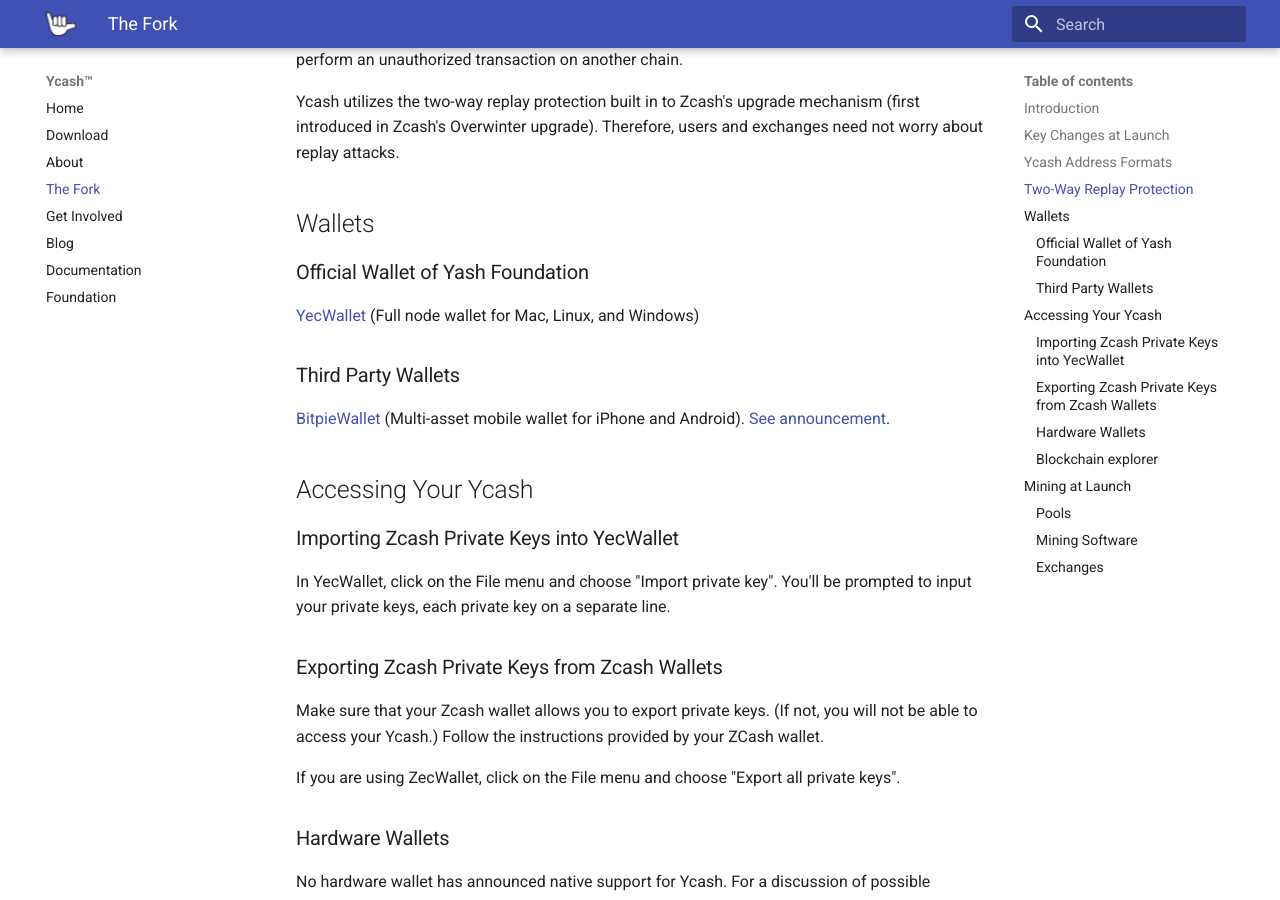
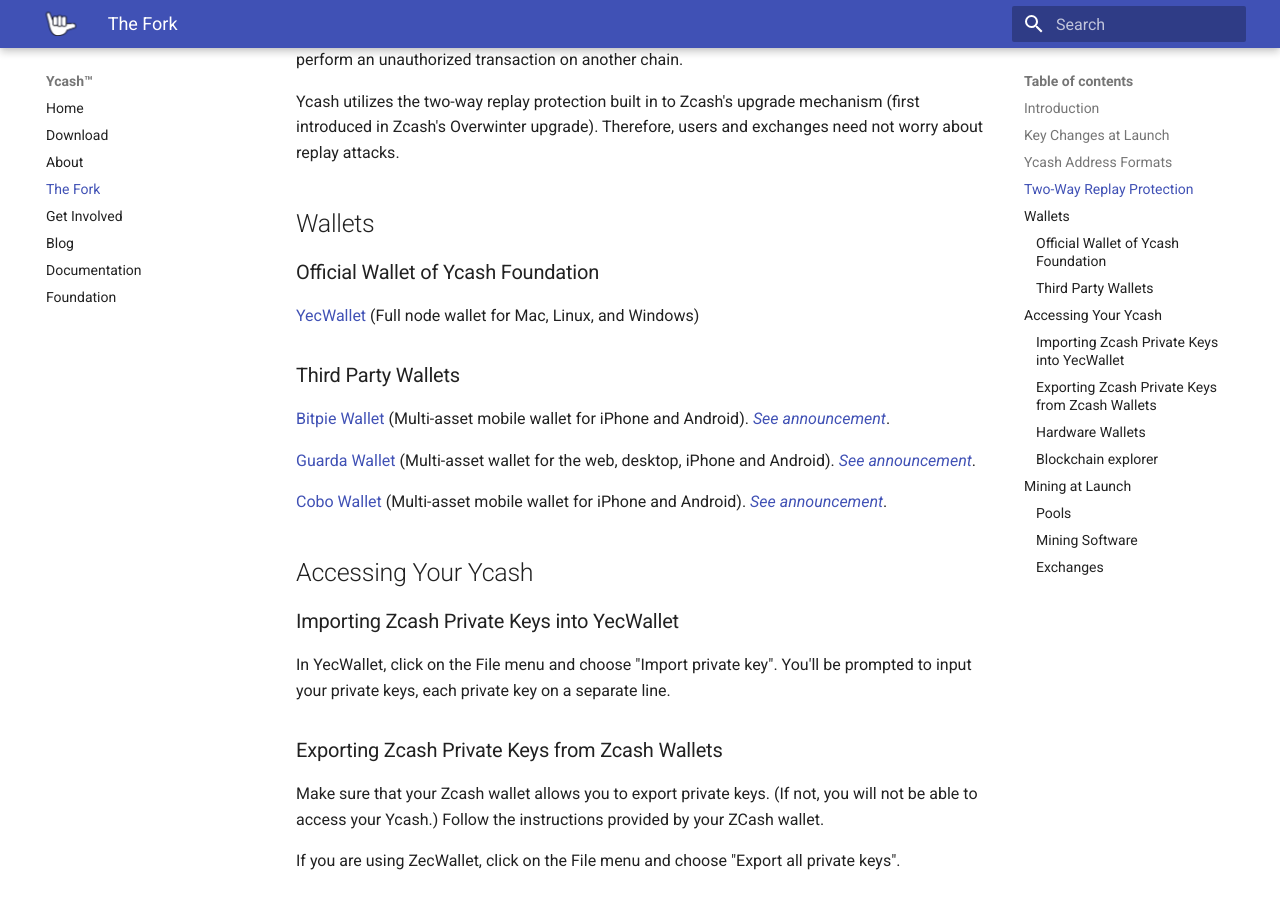
Before and after one commit to ycashfoundation/ycash-website, an MkDocs documentation site: the page built from docs/the_fork.md, in a window 1280 px wide and 900 px high, scrolled down 1037 px. Built offline with MkDocs 1.6.1 and Material for MkDocs 9.7.7, drawn with Linux system fonts in a browser that asks for light colours.

Commit message:
update wallet list

```diff
--- a/docs/the_fork.md
+++ b/docs/the_fork.md
@@ -43,14 +43,18 @@
 
 ## Wallets
 
-### Official Wallet of Yash Foundation
+### Official Wallet of Ycash Foundation
 
 [YecWallet](/download) (Full node wallet for Mac, Linux, and Windows)
 
 ### Third Party Wallets
 
-[BitpieWallet](https://bitpie.com/) (Multi-asset mobile wallet for iPhone
-and Android). [See announcement](https://twitter.com/BitpieWallet/status/1145967456147501056).
+[Bitpie Wallet](https://bitpie.com/) (Multi-asset mobile wallet for iPhone
+and Android). *[See announcement](https://twitter.com/BitpieWallet/status/1145967456147501056)*.
+
+[Guarda Wallet](https://guarda.co) (Multi-asset wallet for the web, desktop, iPhone and Android). *[See announcement](https://twitter.com/GuardaWallet/status/1149693019039289345)*.
+
+[Cobo Wallet](https://cobo.com/) (Multi-asset mobile wallet for iPhone and Android). *[See announcement](https://support.cobo.com/hc/en-us/articles/360026360034)*.
 
 ## Accessing Your Ycash
 
```
